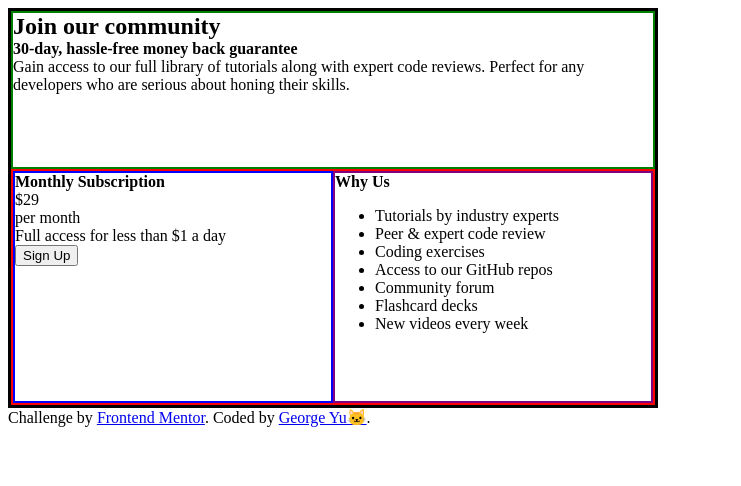
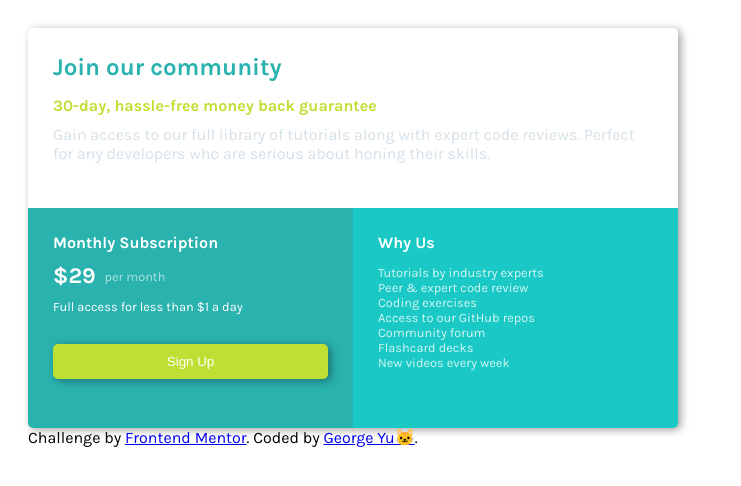
Before and after one commit to YuBaichuan2000/pricing-card-frontend-challenge, a plain HTML site: page index.html in a window 1280 px wide. Shown: the whole page, without its empty margins (0-741 px from the left). Drawn offline with Linux system fonts and the light colour scheme.

Commit message:
Add extra styling and final touch

```diff
--- /dev/null
+++ b/app.js
@@ -0,0 +1,3 @@
+let alertUser = () => {
+    window.alert('Hello, you clicked the button.');
+};
--- a/index.html
+++ b/index.html
@@ -8,7 +8,10 @@
 
   <link rel="stylesheet" href="styles.css">
   <link rel="icon" type="image/png" sizes="32x32" href="./images/favicon-32x32.png">
-
+  <link rel="preconnect" href="https://fonts.googleapis.com">
+  <link rel="preconnect" href="https://fonts.gstatic.com" crossorigin>
+  <link href="https://fonts.googleapis.com/css2?family=Karla:wght@400;700&display=swap" rel="stylesheet">
+  <script defer src="app.js"></script>
   <title>Single Price Grid Component</title>
 
   <!-- Feel free to remove these styles or customise in your own stylesheet 👍 -->
@@ -31,11 +34,11 @@
       <div id="bottom-left">
         <h4>Monthly Subscription</h4>
         <div>
-          <div>&dollar;29</div>
-          <div>per month</div>
+          <div id="price">&dollar;29</div>
+          <div id="period">per month</div>
         </div>
         <p>Full access for less than &dollar;1 a day</p>
-        <button>Sign Up</button>
+        <button onclick="alertUser()">Sign Up</button>
       </div><div id="bottom-right">
         <h4>Why Us</h4>
         <ul>
--- a/styles.css
+++ b/styles.css
@@ -1,9 +1,15 @@
 html {
     box-sizing: border-box;
+    font-family: 'Karla';
+    font-size: 16px;
 }
 
 *, *:before, *:after {
     box-sizing: inherit;
+}
+
+body {
+    padding: 20px;
 }
 
 h2, h4, p {
@@ -11,35 +17,108 @@ h2, h4, p {
 }
 
 #main-card {
-    border: 3px solid black;
+    /* border: 3px solid black; */
     height: 400px;
     width: 650px;
+    box-shadow: 3px 2px 8px 0px rgba(0,0,0,0.36);
+    border-radius: 5px;
+    overflow: hidden;
 }
 
 #top-container {
-    border: 2px solid green;
+    /* border: 2px solid green; */
     width: 100%;
-    height: 40%;
+    height: 45%;
+    padding: 25px;
+}
+
+#top-container h2 {
+    color: #2ab2af;
+    margin-bottom: 15px;
+}
+
+#top-container h4{
+    color: #c0df34;
+    margin-bottom: 10px;
+}
+
+#top-container p{
+    color: #d5e1e8;
 }
 
 #bottom-container {
-    border: 2px solid red;
+    /* border: 2px solid red; */
     width: 100%;
-    height: 60%;
+    height: 55%;
+    color: white;
 }
 
 #bottom-left {
     display: inline-block;
-    border: 2px solid blue;
+    /* border: 2px solid blue; */
     width: 50%;
     height:100%;
     vertical-align: top;
+    background-color: #2ab2af;
+    padding: 25px;
+}
+
+#bottom-left h4{
+    margin-bottom: 10px;
+}
+
+#bottom-left p{
+    font-size: 0.8rem;
+}
+
+#period, #price{
+    display: inline-block;
+    margin-bottom: 10px;
+}
+
+#period{
+    position: relative;
+    top: -2px;
+    font-size: 0.8rem;
+    opacity: 0.6;
+    margin-left: 5px;
+}
+
+button{
+    color: white;
+    border: none;
+    background-color: #c0df34;
+    padding: 10px;
+    width: 100%;
+    box-shadow: 3px 2px 8px 0px rgba(0,0,0,0.36);
+    border-radius: 5px;
+    margin-top: 30px;
+}
+
+button:hover{
+    cursor: pointer;
+    background-color: #A9C42D;
+    transform: scale(1.02);
+}
+
+#price{
+    font-weight: 700;
+    font-size: 1.4rem;
 }
 
 #bottom-right {
     display: inline-block;
-    border: 2px solid purple;
+    /* border: 2px solid purple; */
     width: 50%;
     height: 100%;
     vertical-align: top;
+    background-color: #1ac9c5;
+    padding: 25px;
 }
+
+ul{
+    padding: 0;
+    list-style: none;
+    font-size: 0.8rem;
+    opacity: 0.8;
+}
```
Also changed, not shown: 1 other file.
